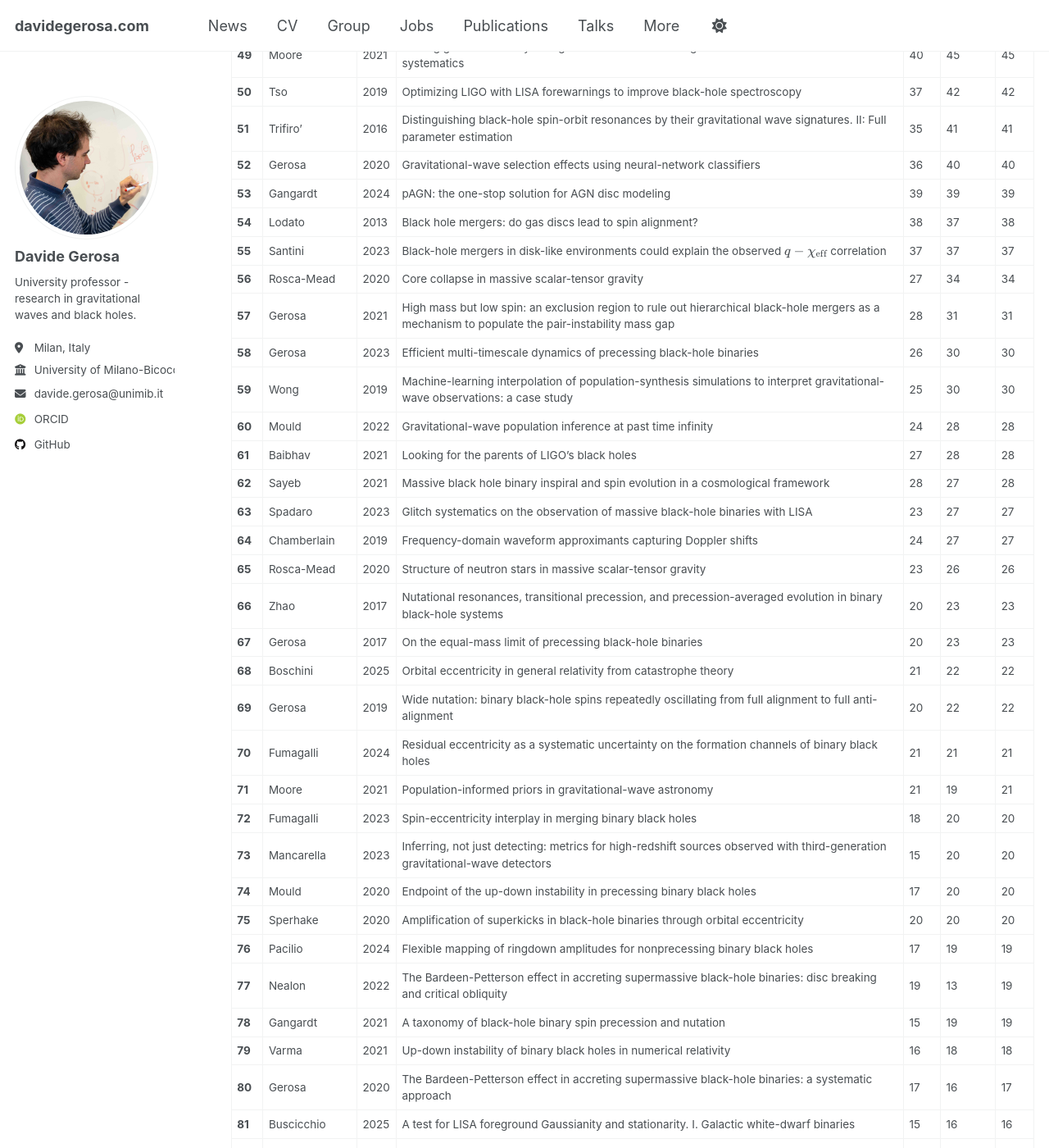
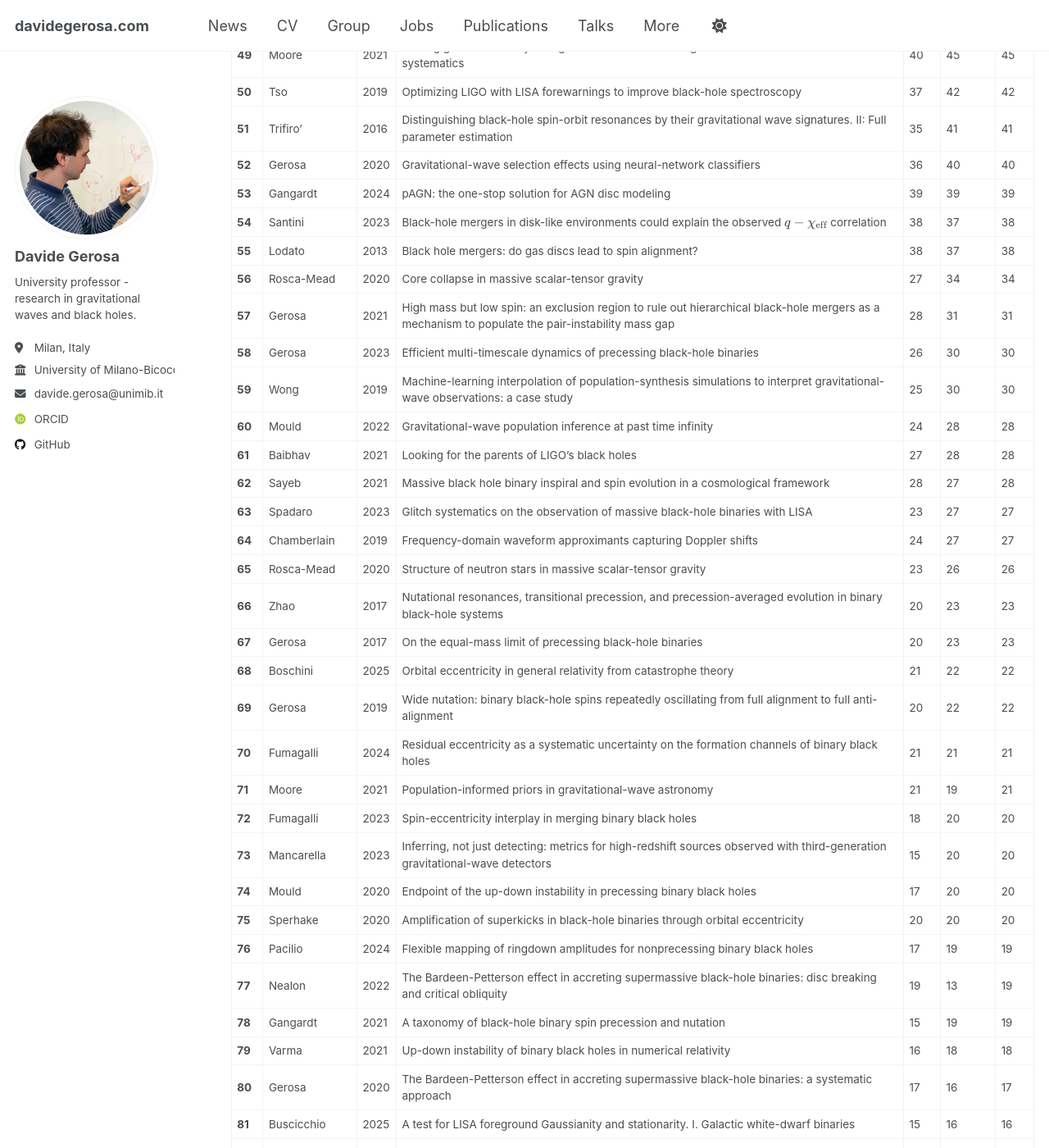
Before and after one commit to dgerosa/website, a Jekyll site: the page built from _pages/citations.md, in a window 1280 px wide and 1400 px high, scrolled down 2462 px. Shown: the whole window at 82% size. Built offline with Jekyll 4.4.1, drawn with Linux system fonts in a browser that asks for light colours; some web fonts are replaced; some of the changed text lies outside the part shown.

Commit message:
Website update from workflow

```diff
--- a/_pages/_citations.md
+++ b/_pages/_citations.md
@@ -62,8 +62,8 @@
 | **51** | Trifiro' | 2016 | Distinguishing black-hole spin-orbit resonances by their gravitational wave signatures. II: Full parameter estimation | 35 | 41 | 41 |
 | **52** | Gerosa | 2020 | Gravitational-wave selection effects using neural-network classifiers | 36 | 40 | 40 |
 | **53** | Gangardt | 2024 | pAGN: the one-stop solution for AGN disc modeling | 39 | 39 | 39 |
-| **54** | Lodato | 2013 | Black hole mergers: do gas discs lead to spin alignment? | 38 | 37 | 38 |
-| **55** | Santini | 2023 | Black-hole mergers in disk-like environments could explain the observed $$q-\chi_\mathrm{eff}$$ correlation | 37 | 37 | 37 |
+| **54** | Santini | 2023 | Black-hole mergers in disk-like environments could explain the observed $$q-\chi_\mathrm{eff}$$ correlation | 38 | 37 | 38 |
+| **55** | Lodato | 2013 | Black hole mergers: do gas discs lead to spin alignment? | 38 | 37 | 38 |
 | **56** | Rosca-Mead | 2020 | Core collapse in massive scalar-tensor gravity | 27 | 34 | 34 |
 | **57** | Gerosa | 2021 | High mass but low spin: an exclusion region to rule out hierarchical black-hole mergers as a mechanism to populate the pair-instability mass gap | 28 | 31 | 31 |
 | **58** | Gerosa | 2023 | Efficient multi-timescale dynamics of precessing black-hole binaries | 26 | 30 | 30 |
```
Also changed, not shown: other parts of _pages/_citations.md (+10 -10 lines), _pages/_group.md (+1 -1 lines), _pages/_publications.md (+1 -1 lines), _pages/_talks.md (+1 -1 lines).
